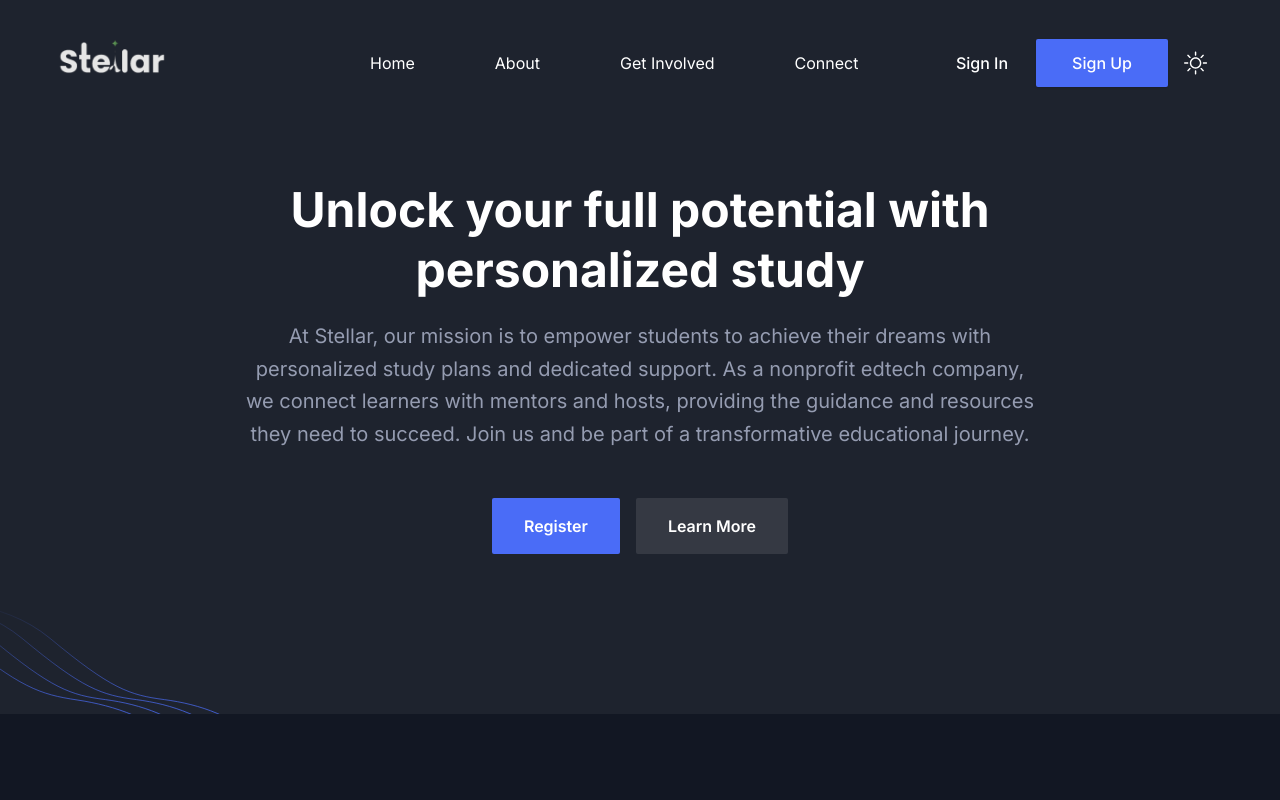
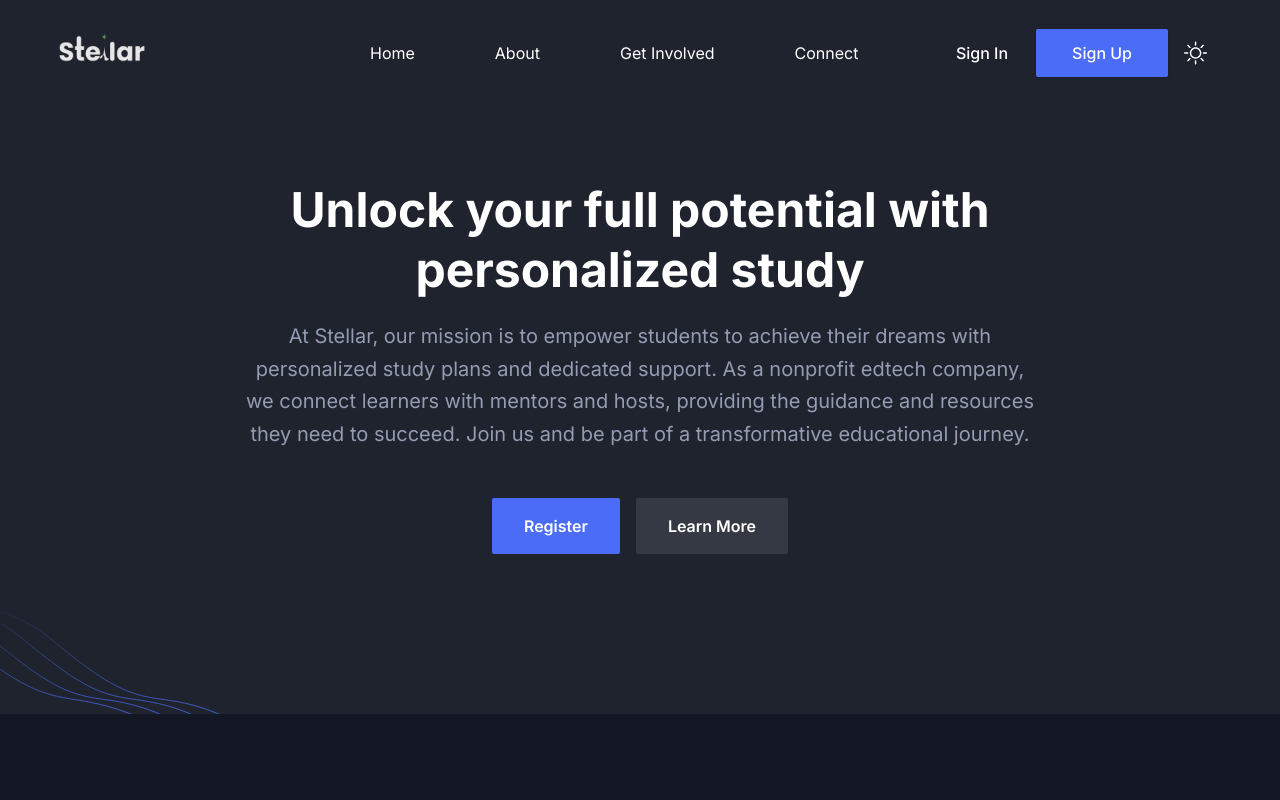
Before and after one commit to aaakash06/stellar, a Next.js app: page / in a window 1280 px wide. Shown: the top 800 px of the page. Built offline with nearby package versions, Linux system fonts and the light colour scheme.

Commit message:
image fix 2

```diff
--- a/components/Footer/index.tsx
+++ b/components/Footer/index.tsx
@@ -21,16 +21,16 @@ const Footer = () => {
                     width={140}
                     height={30}
                   /> */}
-                  <div className="relative w-[110px] h-[110px] ">
-                    <Image
-                      src={"/stellarimage-transformed.png"}
-                      alt="logo"
-                      // width={140}
-                      // height={30}
-                      fill
-                      className="w-full dark:invert"
-                    />
-                  </div>
+                  {/* <div className="relative w-[110px] h-[110px] "> */}
+                  <Image
+                    src={"/stellarimage-transformed.png"}
+                    alt="logo"
+                    width={90}
+                    height={90}
+                    // fill
+                    className="w-full dark:invert"
+                  />
+                  {/* </div> */}
                   {/* <Image
                     src="/images/logo/logo.svg"
                     alt="logo"
--- a/components/Header/index.tsx
+++ b/components/Header/index.tsx
@@ -59,7 +59,7 @@ const Header = () => {
                   sticky ? "py-5 lg:py-2" : "py-2"
                 } `}
               >
-                <div className="relative w-[110px] h-[110px] ">
+                {/* <div className="relative w-[110px] h-[110px] ">
                   <Image
                     src={"/stellarimage-transformed.png"}
                     alt="logo"
@@ -68,7 +68,15 @@ const Header = () => {
                     fill
                     className="w-full dark:invert"
                   />
-                </div>
+                </div> */}
+                <Image
+                  src={"/stellarimage-transformed.png"}
+                  alt="logo"
+                  width={90}
+                  height={90}
+                  // fill
+                  className=" dark:invert"
+                />
                 {/* <Image
                   src="/stellarimage-transformed.png"
                   alt="logo"
```
